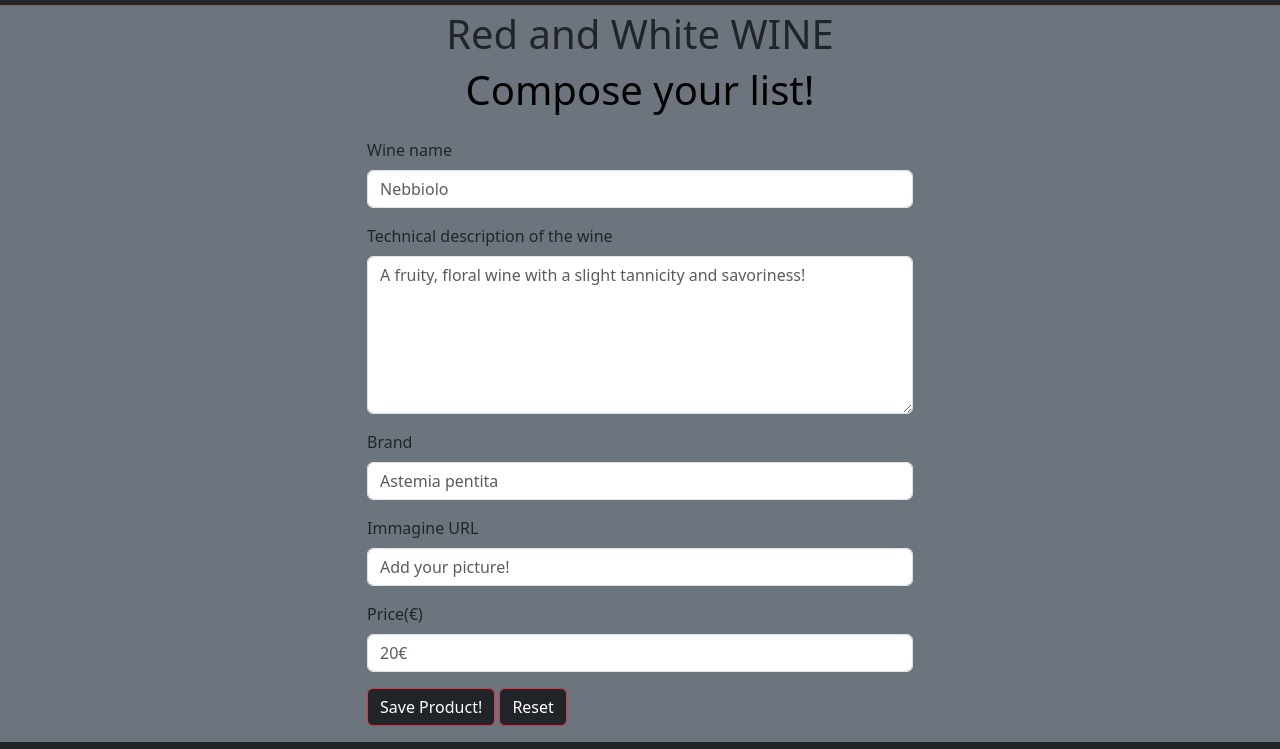
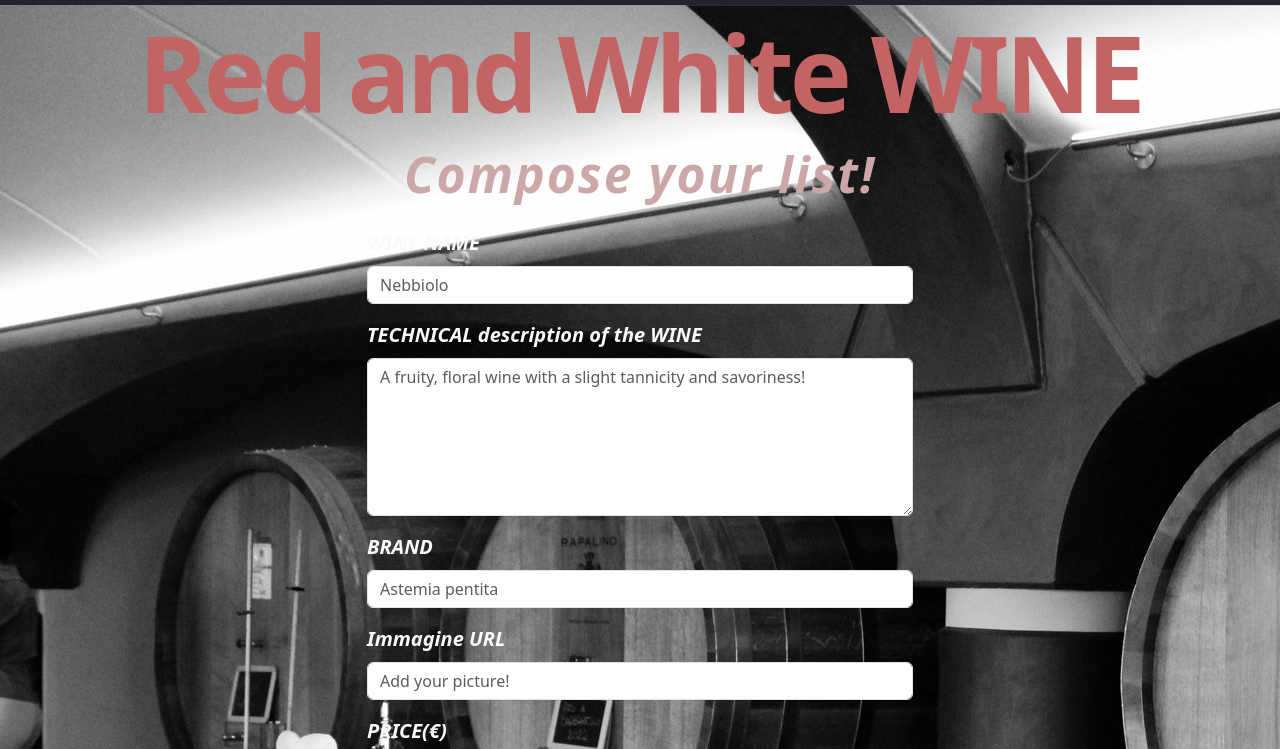
Before and after one commit to VittoriaWebFlow/S7-L5, a plain HTML site: page backoffice.html in a window 1280 px wide. Shown: the part 51-800 px from the top of the page. Drawn offline with nearby package versions, Linux system fonts and the light colour scheme.

Commit message:
Update backoffice.html

```diff
--- a/backoffice.html
+++ b/backoffice.html
@@ -11,6 +11,28 @@
       crossorigin="anonymous"
     />
   </head>
+  <style>
+    body {
+      background-image: url(./images/Immagine\ WhatsApp\ 2024-10-02\ ore\ 11.52.46_51c465e0.jpg);
+    }
+
+    h1 {
+      font-size: 105px;
+      letter-spacing: -4px;
+      font-weight: 900;
+      text-align: center;
+      color: rgb(195, 99, 99);
+    }
+
+    h2 {
+      font-size: 50px;
+      letter-spacing: +2px;
+      font-weight: 900;
+      font-style: italic;
+      text-align: center;
+      color: rgb(204, 167, 167);
+    }
+  </style>
   <body class="d-flex flex-column min-vh-100 bg-secondary">
     <header>
       <nav class="navbar navbar-expand-lg bg-dark">
@@ -94,17 +116,19 @@
         </div>
       </nav>
     </header>
-    <hr class="mb-1 mt-0" style="color: red" />
+    <hr class="mb-1 mt-0" style="color: rgb(195, 99, 99)" />
     <main class="flex-grow-1">
       <h1 class="text-center mt-0">Red and White WINE</h1>
-      <h2 class="text-center fs-1 text-black">Compose your list!</h2>
+      <h2 class="text-center">Compose your list!</h2>
       <div class="container">
         <div class="row justify-content-center">
           <div class="col col-12 col-lg-6 col-md-8">
             <form class="my-3" id="form">
               <input type="hidden" id="productId" />
               <div class="mb-3">
-                <label class="form-label">Wine name</label>
+                <label class="form-label text-light fs-5 fst-italic"
+                  ><b>WINE NAME</b></label
+                >
                 <input
                   type="text"
                   class="form-control"
@@ -114,8 +138,8 @@
                 />
               </div>
               <div class="mb-3">
-                <label class="form-label"
-                  >Technical description of the wine</label
+                <label class="form-label text-light fs-5 fst-italic"
+                  ><b>TECHNICAL description of the WINE</b></label
                 >
                 <textarea
                   class="form-control"
@@ -125,7 +149,9 @@
                 ></textarea>
               </div>
               <div class="mb-3">
-                <label class="form-label">Brand</label>
+                <label class="form-label text-light fs-5 fst-italic"
+                  ><b>BRAND</b></label
+                >
                 <input
                   type="text"
                   class="form-control"
@@ -134,7 +160,9 @@
                 />
               </div>
               <div class="mb-3">
-                <label class="form-label">Immagine URL</label>
+                <label class="form-label text-light fs-5 fst-italic"
+                  ><b>Immagine URL</b></label
+                >
                 <input
                   type="text"
                   class="form-control"
@@ -143,7 +171,9 @@
                 />
               </div>
               <div class="mb-3">
-                <label class="form-label">Price(€)</label>
+                <label class="form-label text-light fs-5 fst-italic"
+                  ><b>PRICE(€)</b></label
+                >
                 <input
                   type="number"
                   class="form-control"
@@ -151,16 +181,18 @@
                   placeholder="20€"
                 />
               </div>
-              <button type="submit" class="btn btn-dark border-danger">
+              <div class="d-flex justify-content-center m-4">
+                <button type="submit" class="btn btn-dark mx-2">
                   Save Product!
                 </button>
                 <button
                   type="button"
-                class="btn btn-dark border-danger"
+                  class="btn btn-dark"
                   onclick="resetForm()"
                 >
                   Reset
                 </button>
+              </div>
             </form>
           </div>
         </div>
```
Lines whose indentation alone changed are shown as unchanged.
